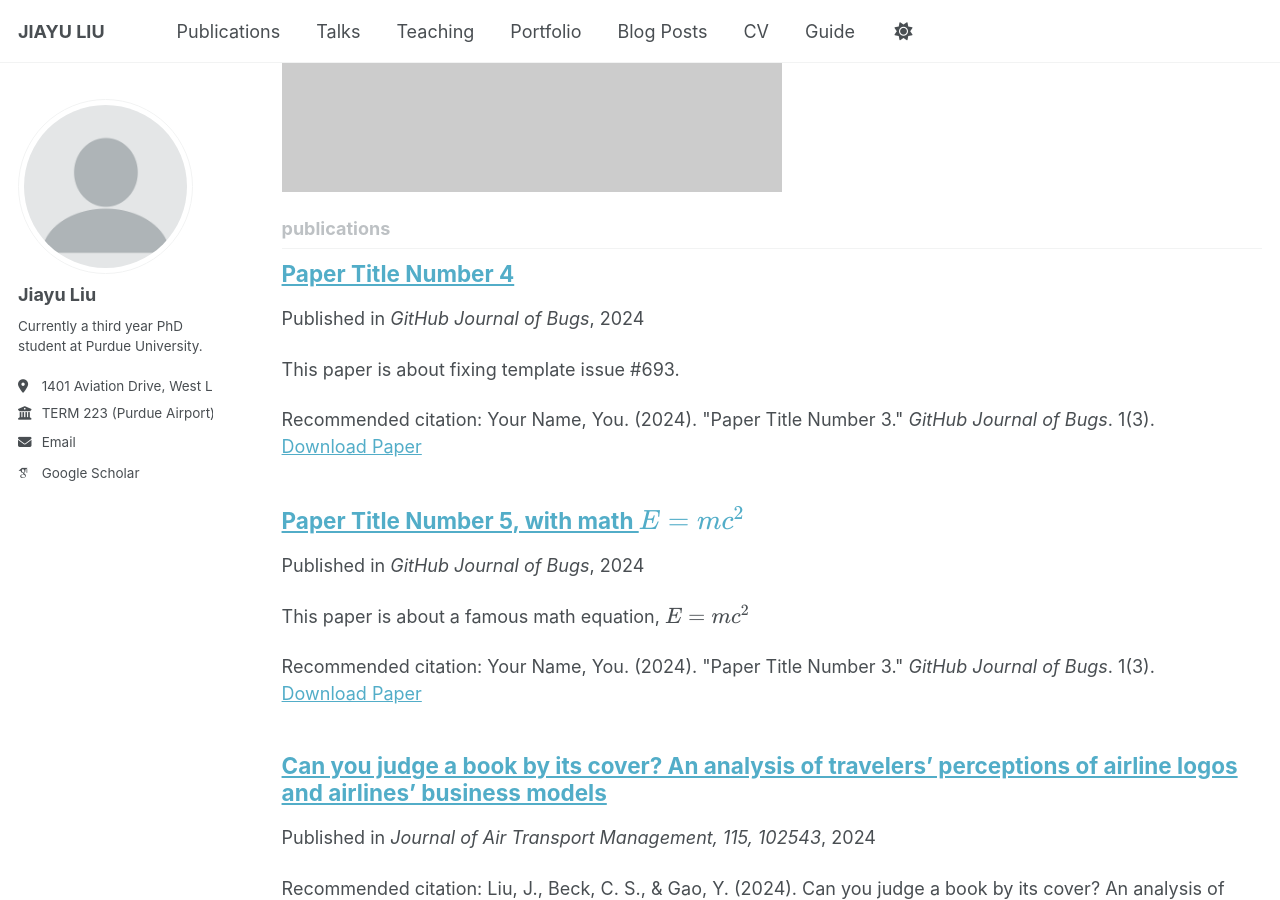
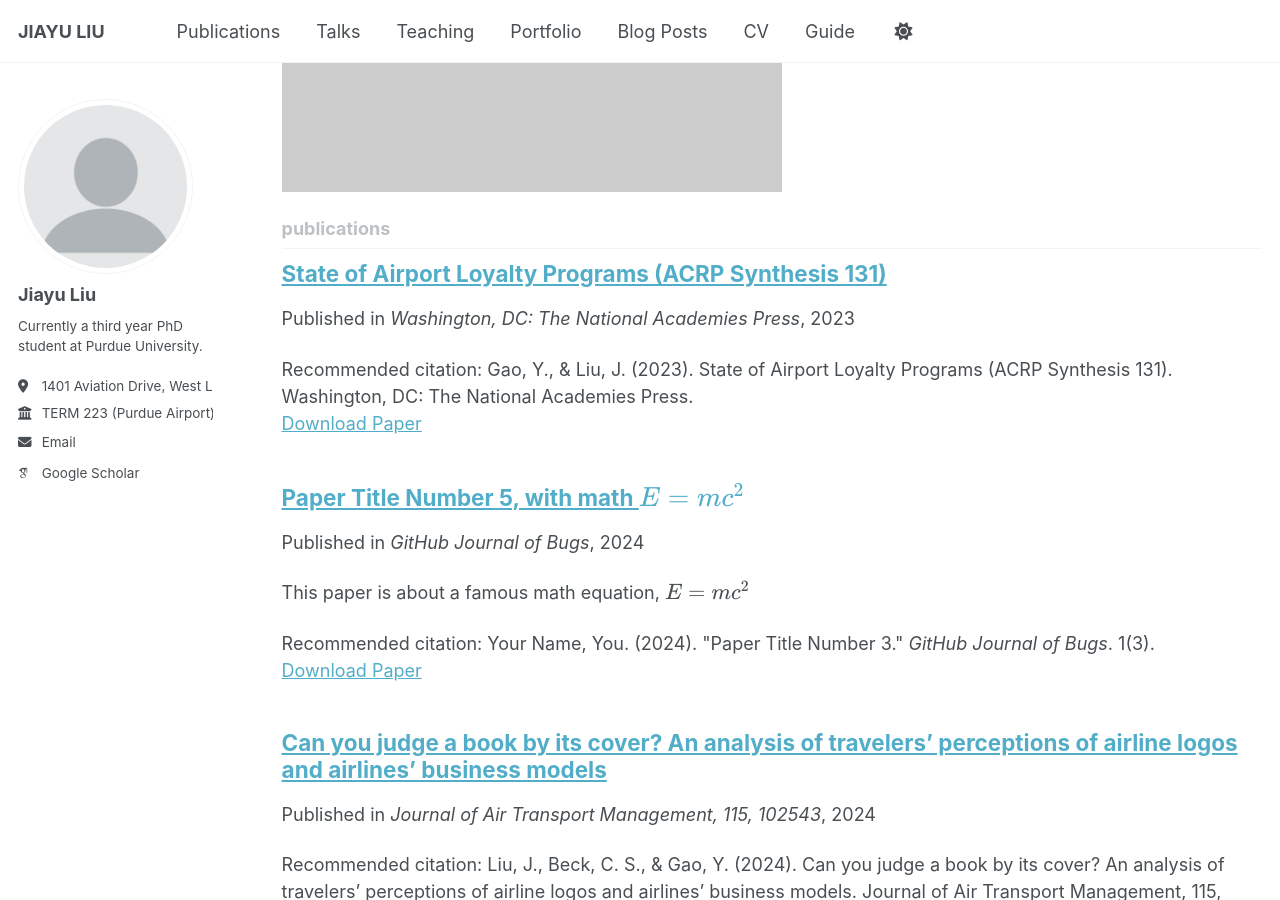
Before and after one commit to liu3309/liu3309.github.io, a Jekyll site: the page built from _pages/collection-archive.html, in a window 1280 px wide and 900 px high, scrolled down 893 px. Built offline with Jekyll 4.4.1, drawn with Linux system fonts in a browser that asks for light colours; some web fonts are replaced; a script that is not in the unit is left out.

Commit message:
Update 2024-02-17-paper-title-number-4.md

```diff
--- a/_publications/2024-02-17-paper-title-number-4.md
+++ b/_publications/2024-02-17-paper-title-number-4.md
@@ -1,13 +1,9 @@
 ---
-title: "Paper Title Number 4"
+title: "State of Airport Loyalty Programs (ACRP Synthesis 131)"
 collection: publications
-category: conferences
-permalink: /publication/2024-02-17-paper-title-number-4
-excerpt: 'This paper is about fixing template issue #693.'
-date: 2024-02-17
-venue: 'GitHub Journal of Bugs'
-paperurl: 'http://academicpages.github.io/files/paper3.pdf'
-citation: 'Your Name, You. (2024). &quot;Paper Title Number 3.&quot; <i>GitHub Journal of Bugs</i>. 1(3).'
+permalink: /publication/2023-acrp-syn131-airport-loyalty
+date: 2023-08-01
+venue: "Washington, DC: The National Academies Press"
+paperurl: "https://doi.org/10.17226/27279"
+citation: "Gao, Y., & Liu, J. (2023). State of Airport Loyalty Programs (ACRP Synthesis 131). Washington, DC: The National Academies Press."
 ---
-
-The contents above will be part of a list of publications, if the user clicks the link for the publication than the contents of section will be rendered as a full page, allowing you to provide more information about the paper for the reader. When publications are displayed as a single page, the contents of the above "citation" field will automatically be included below this section in a smaller font.
```
